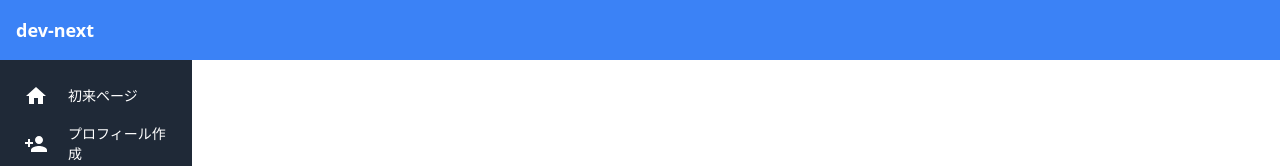
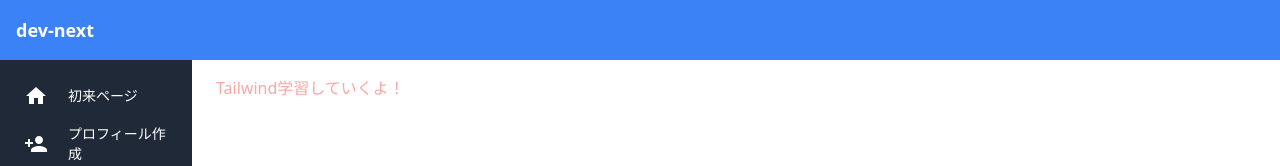
Before and after one commit to Aruche-code/dev-pathway, a Next.js app in the folder frontend/: page /booking in a window 1280 px wide. Shown: the top 166 px of the page. Built offline with nearby package versions, Linux system fonts and the light colour scheme.

Commit message:
hiroki作成ページ変更

```diff
--- a/frontend/src/features/booking/BookingForm..jsx
+++ /dev/null
@@ -1 +0,0 @@
-//機能コンポーネント
--- /dev/null
+++ b/frontend/src/features/booking/BookingForm.jsx
@@ -0,0 +1,75 @@
+//機能コンポーネント
+import React, { useState } from 'react';
+
+// icons/ArrowLeftIcon.js
+// export const ArrowLeftIcon = () => (
+//     <svg xmlns="http://www.w3.org/2000/svg" fill="none" viewBox="0 0 24 24" stroke="currentColor">
+//         <path strokeLinecap="round" strokeLinejoin="round" strokeWidth={2} d="M15 19l-7-7 7-7" />
+//     </svg>
+// );
+
+// // icons/ArrowRightIcon.js
+// export const ArrowRightIcon = () => (
+//     <svg xmlns="http://www.w3.org/2000/svg" fill="none" viewBox="0 0 24 24" stroke="currentColor">
+//         <path strokeLinecap="round" strokeLinejoin="round" strokeWidth={2} d="M9 5l7 7-7 7" />
+//     </svg>
+// );
+
+//import { ArrowLeftIcon, ArrowRightIcon } from '../icons';
+
+// const BookingForm = () => {
+//     const [date, setDate] = useState(new Date())
+
+//     // 月の初日
+//     const firstDay = new Date(date.getFullYear(), date.getMonth(), 1).getDate()
+
+//     // 月の最終日
+//     const lastDay = new Date(date.getFullYear(), date.getMonth() + 1, 0).getDate()
+
+//     // 月と年を表示するstate
+//     const [currentDate, setCurrentDate] = useState(new Date());
+
+//     // 月を移動する関数
+//     const prevMonth = () => {
+//         setCurrentDate(date => date.subtractMonths(1));
+//     }
+
+//     const nextMonth = () => {
+//         setCurrentDate(date => date.addMonths(1));
+//     }
+
+//     const days = []
+
+//     for (let i = firstDay; i <= lastDay; i++) {
+//         days.push(
+//             <div
+//                 key={i}
+//                 className="flex items-center justify-center h-10 w-10 rounded-full"
+//             >
+//             {i}
+//             </div>
+//         )
+//     }
+
+//     return (
+//         <div className="flex flex-col items-center">
+//             <header className="flex justify-between px-2 py-4 text-xl">
+//             <button onClick={prevMonth}>
+//                 <ArrowLeftIcon />
+//             </button>
+//             <span>
+//                 {currentDate.format('YYYY年MM月')}
+//             </span>
+//             <button onClick={nextMonth}>
+//                 <ArrowRightIcon />
+//             </button>
+//             </header>
+
+//             <div className="grid grid-cols-7 grid-rows-auto gap-0.25rem">
+//                 {days}
+//             </div>
+//         </div>
+//     );
+// }
+
+// export default BookingForm;
--- a/frontend/src/pages/booking.jsx
+++ b/frontend/src/pages/booking.jsx
@@ -1,17 +1,16 @@
 //トップレベルの予約ページコンポーネント
-import AppBar from "../components/AppBar";
-import Sidebar from "../components/Sidebar";
+//import Days from "../features/booking/BookingForm";
 // import BookingForm from "../features/booking";
-import React from "react";
+import React, { useState } from 'react'
+import Layout from '../components/layouts';
 
 export default function booking() {
-  return (
-    <div className="flex flex-col h-screen">
-      <AppBar />
-      <div className="flex flex-1 overflow-hidden">
-        <Sidebar />
-        <div className="flex flex-col flex-1 p-4 overflow-auto"></div>
-      </div>
+    return (
+    <Layout>
+    <div className="px-2">
+        {/* day names */}
+        <h1 className="text-red-300">Tailwind学習していくよ！</h1>
     </div>
-  );
+    </Layout>
+    )
 }
--- a/frontend/src/pages/index.jsx
+++ b/frontend/src/pages/index.jsx
@@ -1,10 +1,12 @@
 // frontend/pages/index.js
 //トップレベルのrootページコンポーネント
 import Layout from '../components/layouts';
+import Head from 'next/head';
 
 export default function index() {
   return (
     <Layout>
+        <Head><title>現在の起動時のページ</title></Head>
         <h1>共通部分を記述します</h1>
     </Layout>
   );
--- a/frontend/src/pages/profile.jsx
+++ b/frontend/src/pages/profile.jsx
@@ -1,16 +1,10 @@
 //トップレベルのプロフィールコンポーネント
-import AppBar from "../components/AppBar";
-import Sidebar from "../components/Sidebar";
-import React from "react";
+import Layout from '../components/layouts';
 
 export default function profile() {
   return (
-    <div className="flex flex-col h-screen">
-      <AppBar />
-      <div className="flex flex-1 overflow-hidden">
-        <Sidebar />
-        <div className="flex flex-col flex-1 p-4 overflow-auto"></div>
-      </div>
-    </div>
+    <Layout>
+    <h1>山本弘樹</h1>
+    </Layout>
   );
 }
```
